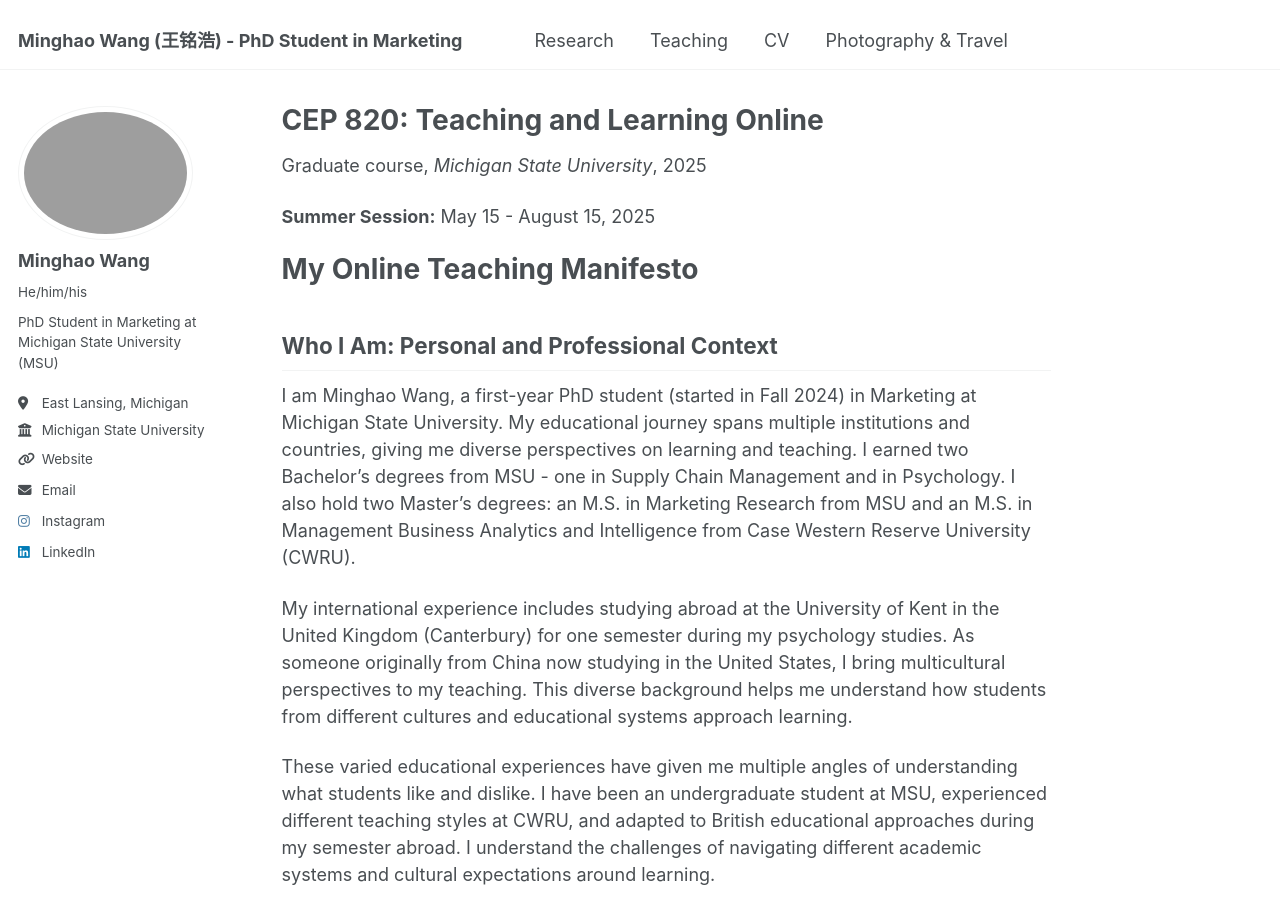
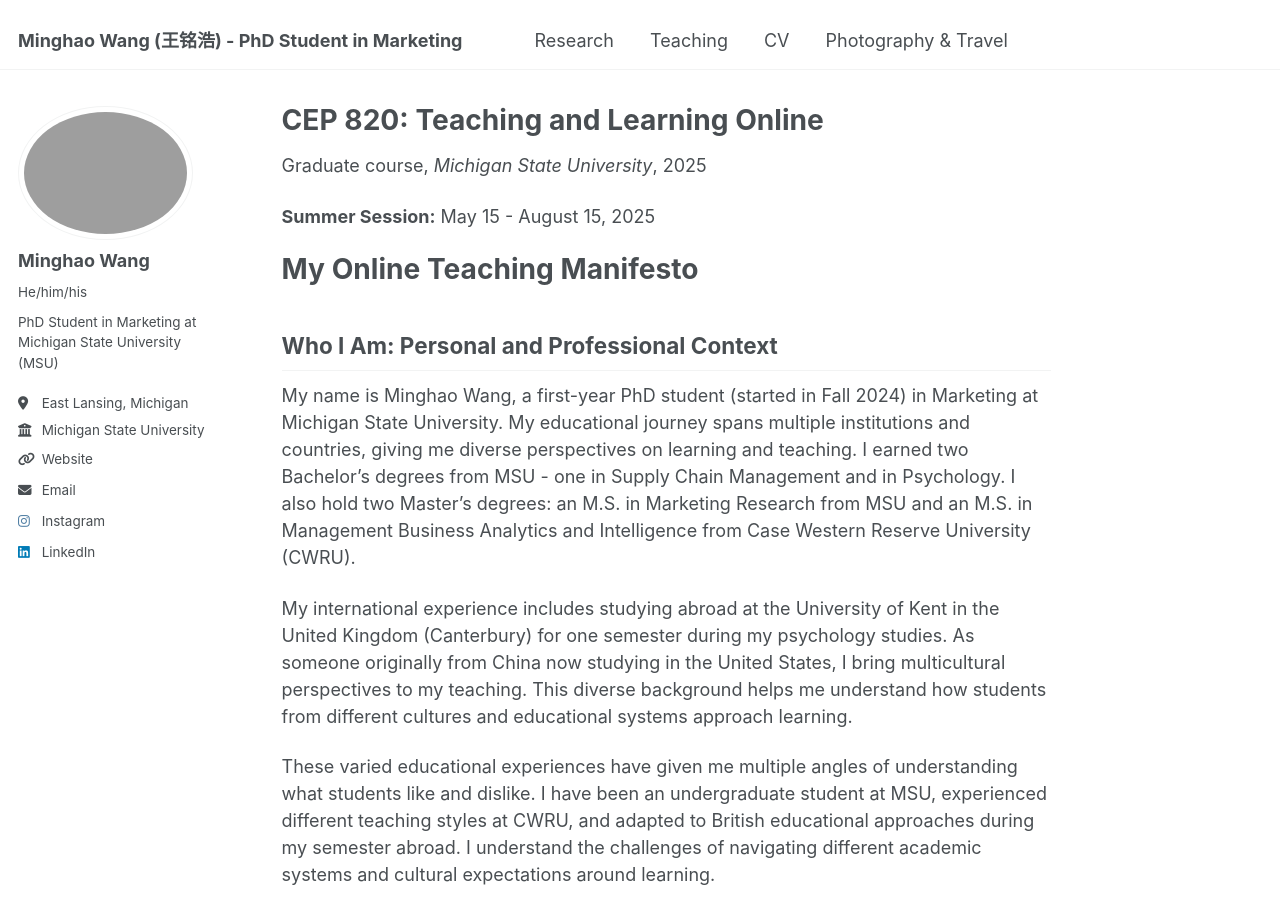
Before and after one commit to minghaowang-research/minghaowang-research.github.io, a Jekyll site: the page built from _teaching/2025-summer-cep-820.md, in a window 1280 px wide and 900 px high. Built offline with Jekyll 4.4.1, drawn with Linux system fonts in a browser that asks for light colours.

Commit message:
updated name

```diff
--- a/_teaching/2025-summer-cep-820.md
+++ b/_teaching/2025-summer-cep-820.md
@@ -16,7 +16,7 @@ excerpt: " "
 
 ## Who I Am: Personal and Professional Context
 
-I am Minghao Wang, a first-year PhD student (started in Fall 2024) in Marketing at Michigan State University. My educational journey spans multiple institutions and countries, giving me diverse perspectives on learning and teaching. I earned two Bachelor's degrees from MSU - one in Supply Chain Management and in Psychology. I also hold two Master's degrees: an M.S. in Marketing Research from MSU and an M.S. in Management Business Analytics and Intelligence from Case Western Reserve University (CWRU).
+My name is Minghao Wang, a first-year PhD student (started in Fall 2024) in Marketing at Michigan State University. My educational journey spans multiple institutions and countries, giving me diverse perspectives on learning and teaching. I earned two Bachelor's degrees from MSU - one in Supply Chain Management and in Psychology. I also hold two Master's degrees: an M.S. in Marketing Research from MSU and an M.S. in Management Business Analytics and Intelligence from Case Western Reserve University (CWRU).
 
 My international experience includes studying abroad at the University of Kent in the United Kingdom (Canterbury) for one semester during my psychology studies. As someone originally from China now studying in the United States, I bring multicultural perspectives to my teaching. This diverse background helps me understand how students from different cultures and educational systems approach learning.
 
```
